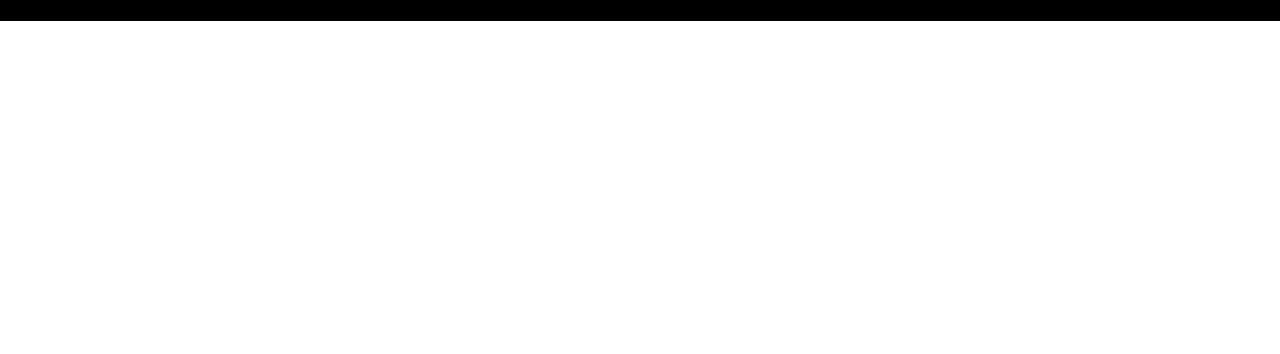
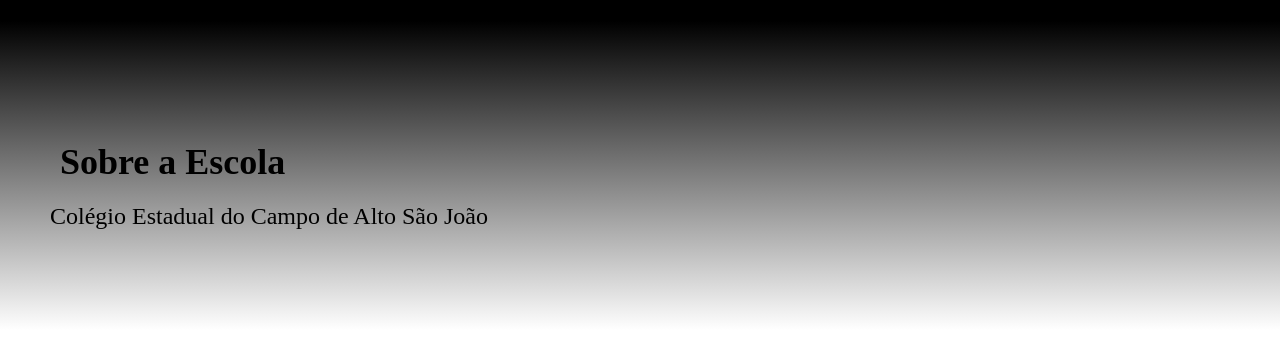
Before and after one commit to dziubat/dziubat, a plain HTML site: page SiteEscola/index.html in a window 1280 px wide. Shown: the part 150-504 px from the top of the page. Drawn offline with Linux system fonts and the light colour scheme.

Commit message:
Add files via upload

```diff
--- a/SiteEscola/index.html
+++ b/SiteEscola/index.html
@@ -15,6 +15,10 @@
         <li class="cabecalho-lista-item">Escola</li>
         </ul>
        </header>
+<section class = "escola">
+    <h2  class = "escola-titulo"> Sobre a Escola</h2>
+    <p class = "escola-titulo-um"> Colégio Estadual do Campo de Alto São João</p>
+</section>
 
 </body>
 </html>
--- a/SiteEscola/style.css
+++ b/SiteEscola/style.css
@@ -22,3 +22,12 @@
     padding: 24px 0;
     font-size: 24px;
     }
+.escola{
+    background-image: linear-gradient(#000000,#ffffff);
+    color:#000000;
+    font-size: 24px;
+    padding: 100px 50px;
+}
+.escola-titulo{
+    padding: 20px 10px;
+}
```
